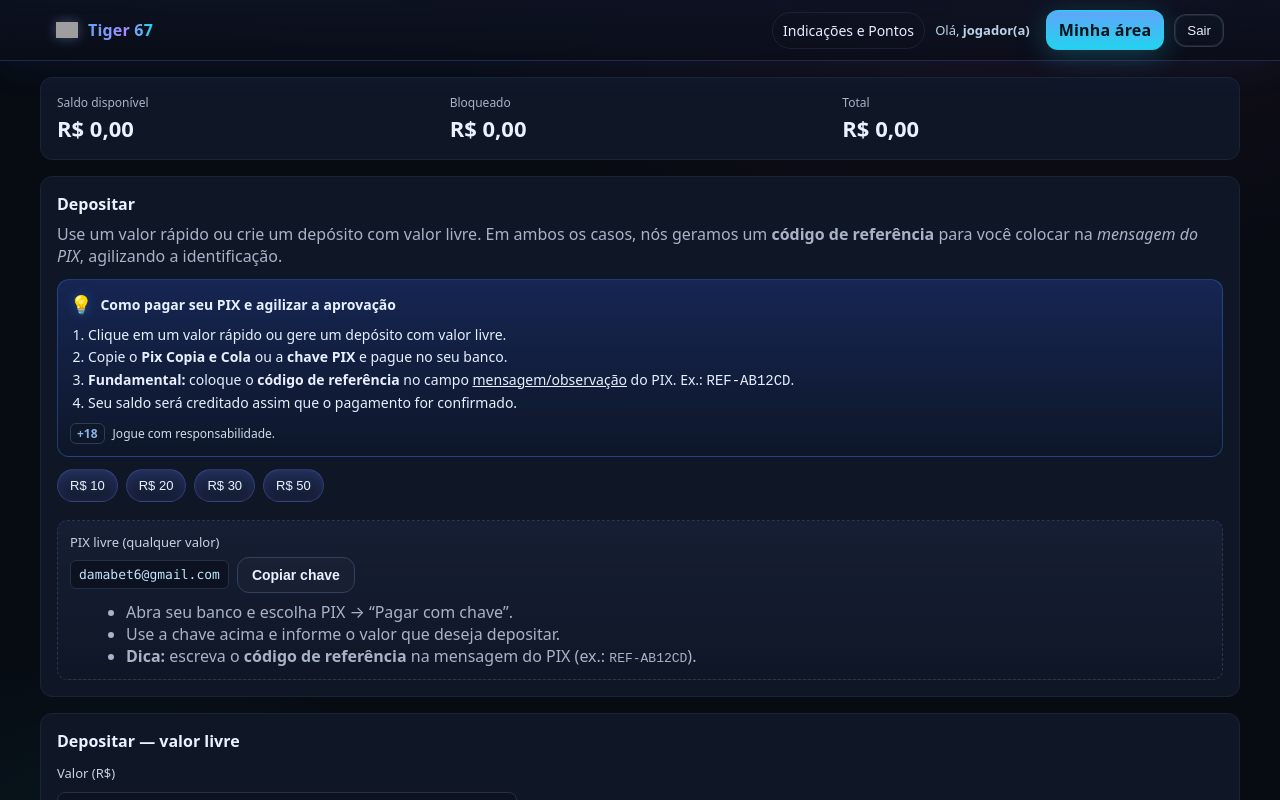
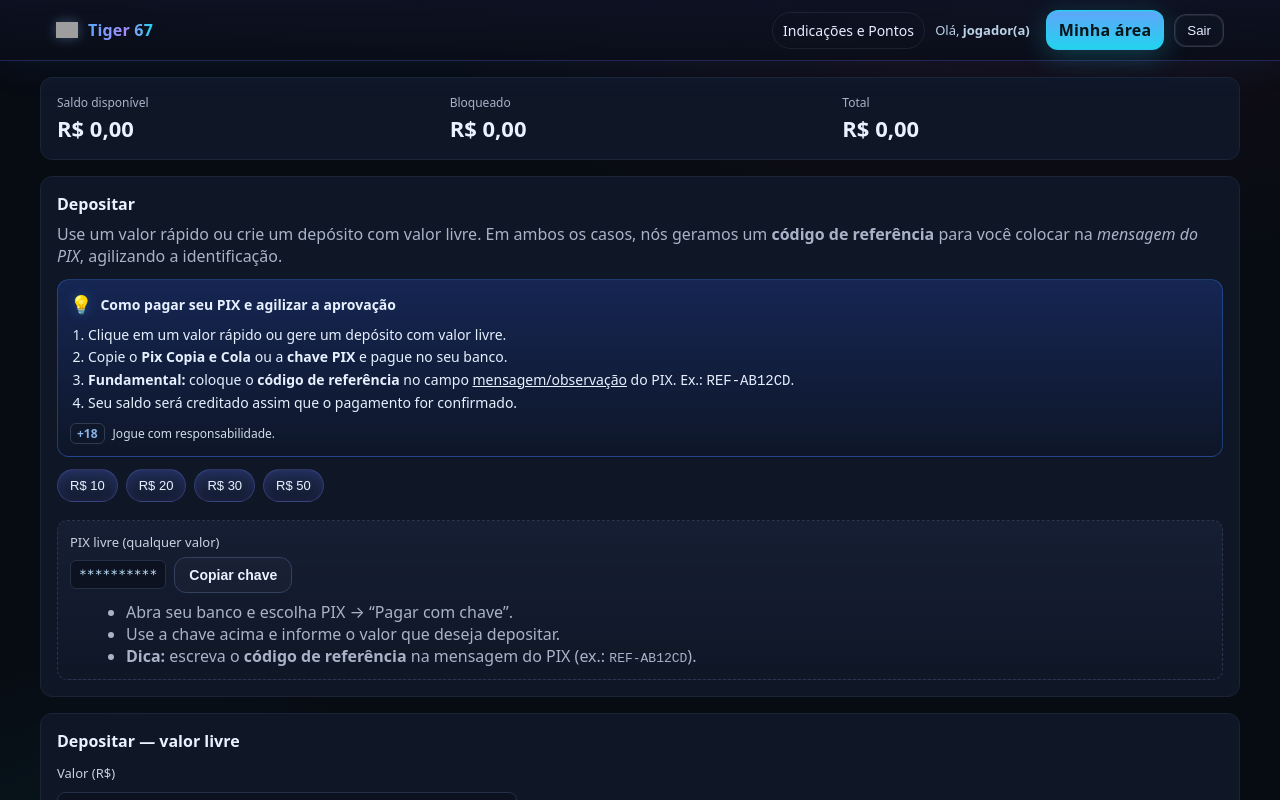
Before and after one commit to orbixtoken/dama-site, a React (Vite) app: page /financeiro/depositar in a window 1280 px wide. Shown: the top 800 px of the page. Built offline with nearby package versions, Linux system fonts and the light colour scheme; no server answers; sample sign-in values are in the browser's storage; grey boxes are pictures that could not be loaded.

Commit message:
Atualiza auth.middleware.js: inclui ensureAdmin e corrige fallback de role

```diff
--- a/src/pages/finance/QuickPixDeposits.jsx
+++ b/src/pages/finance/QuickPixDeposits.jsx
@@ -13,7 +13,7 @@ export default function QuickPixDeposits({ onTicket }) {
   const [copied, setCopied] = useState("");
 
   // Chave PIX da empresa para valor livre e para exibir no resumo
-  const PIX_KEY_EMPRESA = "damabet6@gmail.com";
+  const PIX_KEY_EMPRESA = "**********";
 
   // BR Codes (PIX Copia e Cola) fixos — fornecidos nas imagens
   const FIXED = [
@@ -21,25 +21,25 @@ export default function QuickPixDeposits({ onTicket }) {
       label: "R$ 10",
       amount: 10,
       brcode:
-        "00020126400014br.gov.bcb.pix0118damabet6@gmail.com520400005303986540510.005802BR5920EDGAR SOARES MARQUEZ6009Sao Paulo62290525REC690DDDA1949404170667866304F799",
+        "PIX AQUI",
     },
     {
       label: "R$ 20",
       amount: 20,
       brcode:
-        "00020126400014br.gov.bcb.pix0118damabet6@gmail.com520400005303986540520.005802BR5920EDGAR SOARES MARQUEZ6009Sao Paulo62290525REC690E158778A8188289853663041692",
+        "PIX AQUI",
     },
     {
       label: "R$ 30",
       amount: 30,
       brcode:
-        "00020126400014br.gov.bcb.pix0118damabet6@gmail.com520400005303986540530.005802BR5920EDGAR SOARES MARQUEZ6009Sao Paulo62290525REC690E17EFC651B33118180663045443",
+        "PIX AQUI",
     },
     {
       label: "R$ 50",
       amount: 50,
       brcode:
-        "00020126400014br.gov.bcb.pix0118damabet6@gmail.com520400005303986540550.005802BR5920EDGAR SOARES MARQUEZ6009Sao Paulo62290525REC690E1638DC563138757931630431D2",
+        "PIX AQUI",
     },
   ];
 
```
